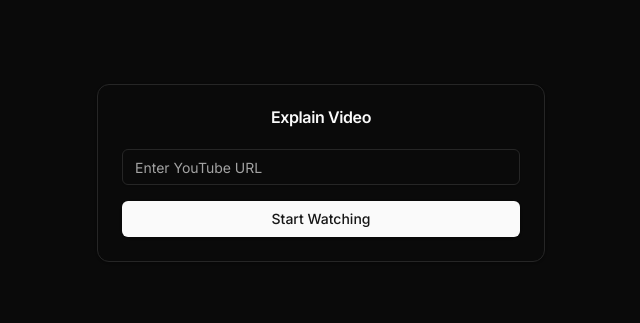
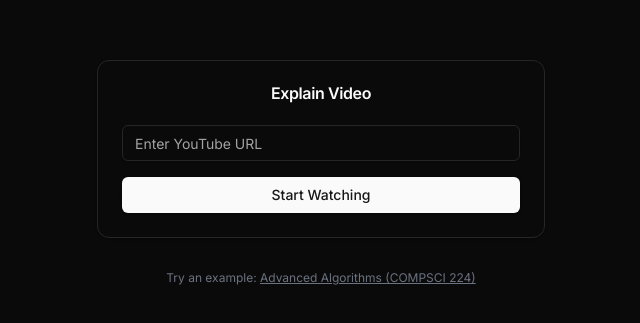
Before and after one commit to rhotter/explainvideo, a Next.js app: page / in a window 1280 px wide. Shown: the part 227-550 px from the top of the page, without its empty margins (319-959 px from the left). Built offline with nearby package versions, Linux system fonts and the light colour scheme.

Commit message:
Add example

```diff
--- a/app/page.tsx
+++ b/app/page.tsx
@@ -43,7 +43,8 @@ export default function Home() {
 
   return (
     <div className="min-h-screen flex items-center justify-center bg-background p-4">
-      <Card className="w-full max-w-md">
+      <div className="flex flex-col items-center w-full max-w-md">
+        <Card className="w-full">
           <CardHeader>
             <CardTitle className="text-center">Explain Video</CardTitle>
           </CardHeader>
@@ -62,6 +63,17 @@ export default function Home() {
             </form>
           </CardContent>
         </Card>
+        <p className="text-xs text-gray-500 mt-8">
+          Try an example:{" "}
+          <button
+            type="button"
+            onClick={() => router.push(`/watch?v=0JUN9aDxVmI`)}
+            className="text-gray-500 underline"
+          >
+            Advanced Algorithms (COMPSCI 224)
+          </button>
+        </p>
+      </div>
     </div>
   );
 }
```
Lines whose indentation alone changed are shown as unchanged.
